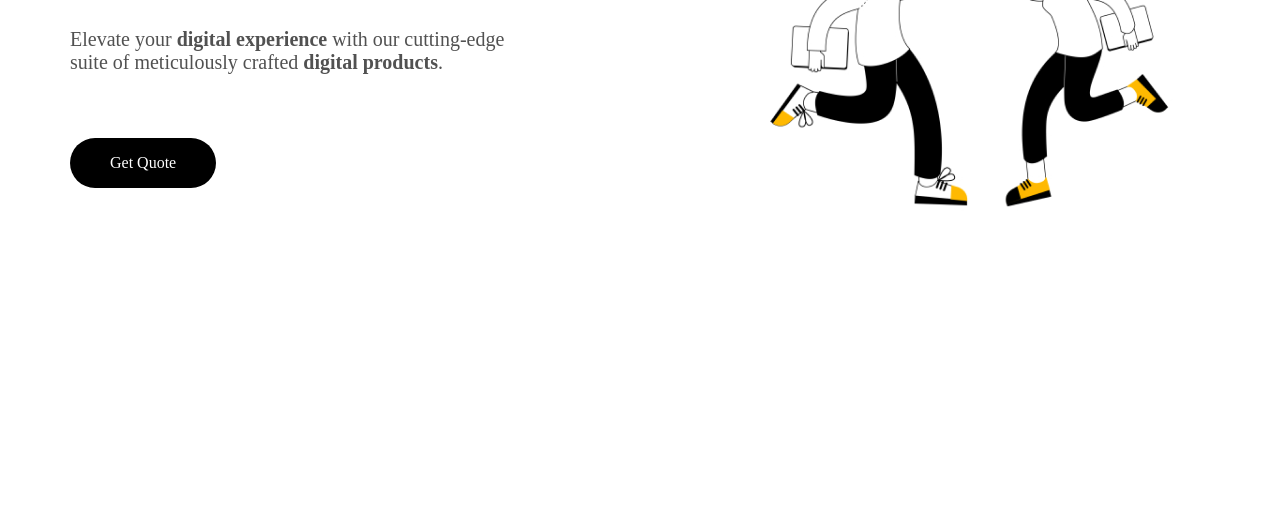
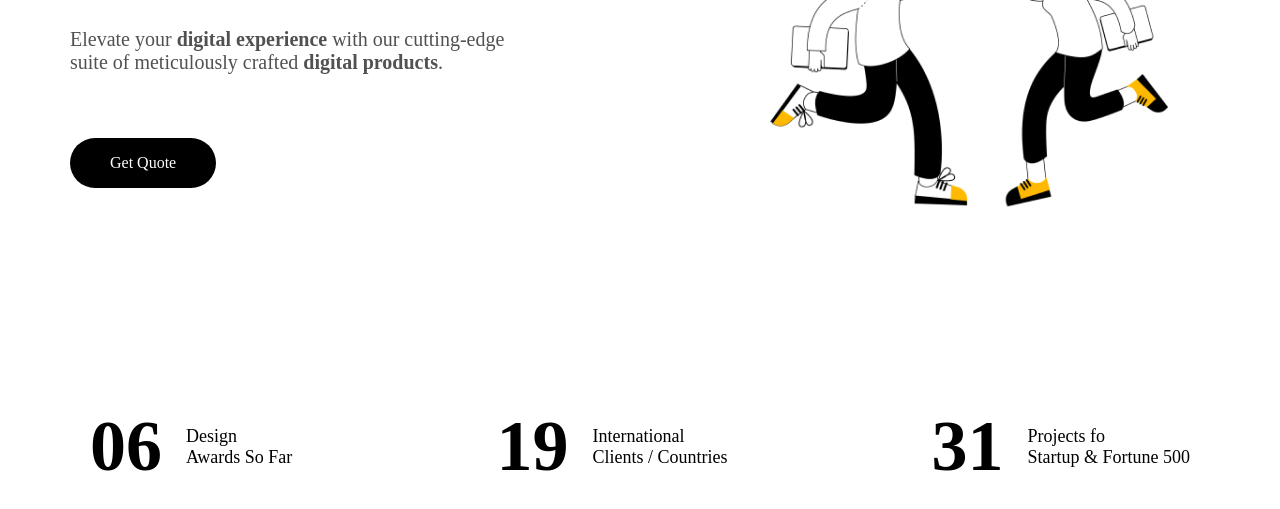
Before and after one commit to NelliEfr/Bold_Bloom_project, a plain HTML site: page index.html in a window 1280 px wide. Shown: the part 409-918 px from the top of the page. Before the commit the page ends 800 px from the top, so only its background shows below. Drawn offline with Linux system fonts and the light colour scheme.

Commit message:
1.3.1 Advanced selectors

```diff
--- a/index.html
+++ b/index.html
@@ -33,5 +33,29 @@
 
   </section>
 
+  <section id="achievements_section">
+    <div>
+      <p>06</p>
+      <p>
+        <span>Design</span>
+        <span>Awards So Far</span>
+      </p>
+    </div>
+
+    <div>
+      <p>19</p>
+      <p>
+        <span>International</span>
+        <span>Clients / Countries</span>
+    </div>
+
+    <div>
+      <p>31</p>
+      <p>
+        <span>Projects fo</span>
+        <span>Startup & Fortune 500</span>
+    </div>
+  </section>
+
 </body>
 </html>
--- a/style.css
+++ b/style.css
@@ -58,3 +58,29 @@ h1 {
   width: fit-content;
   padding: 16px 40px;
 }
+
+#achievements_section {
+  display: flex;
+  justify-content: space-between;
+  padding: 72px 0;
+}
+
+#achievements_section > div {
+  display: flex;
+  align-items: center;
+  gap: 24px;
+  padding: 20px;
+}
+
+#achievements_section > div p:first-child {
+  font-size: 72px;
+  font-weight: 600;
+}
+
+#achievements_section > div p:last-child {
+  font-size: 18px;
+}
+
+#achievements_section > div p:last-child span{
+  display: block;
+}
```
